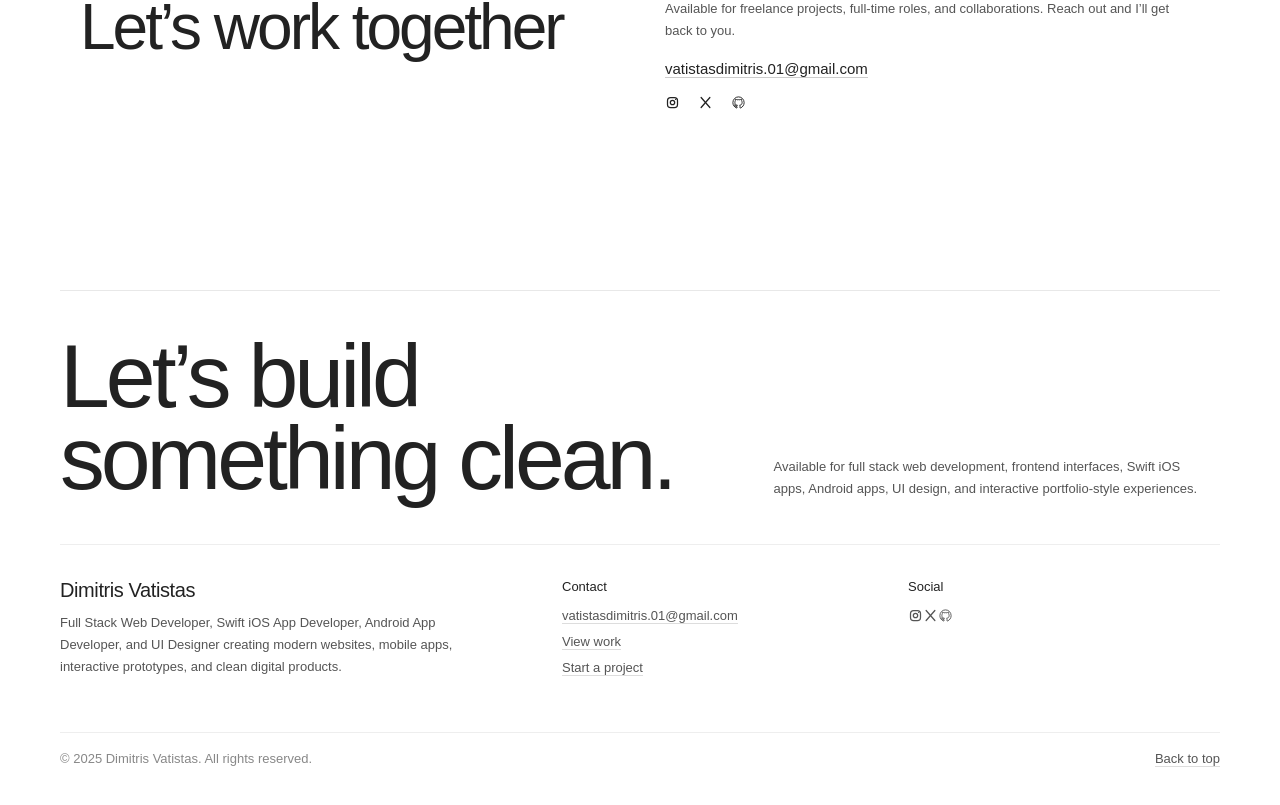
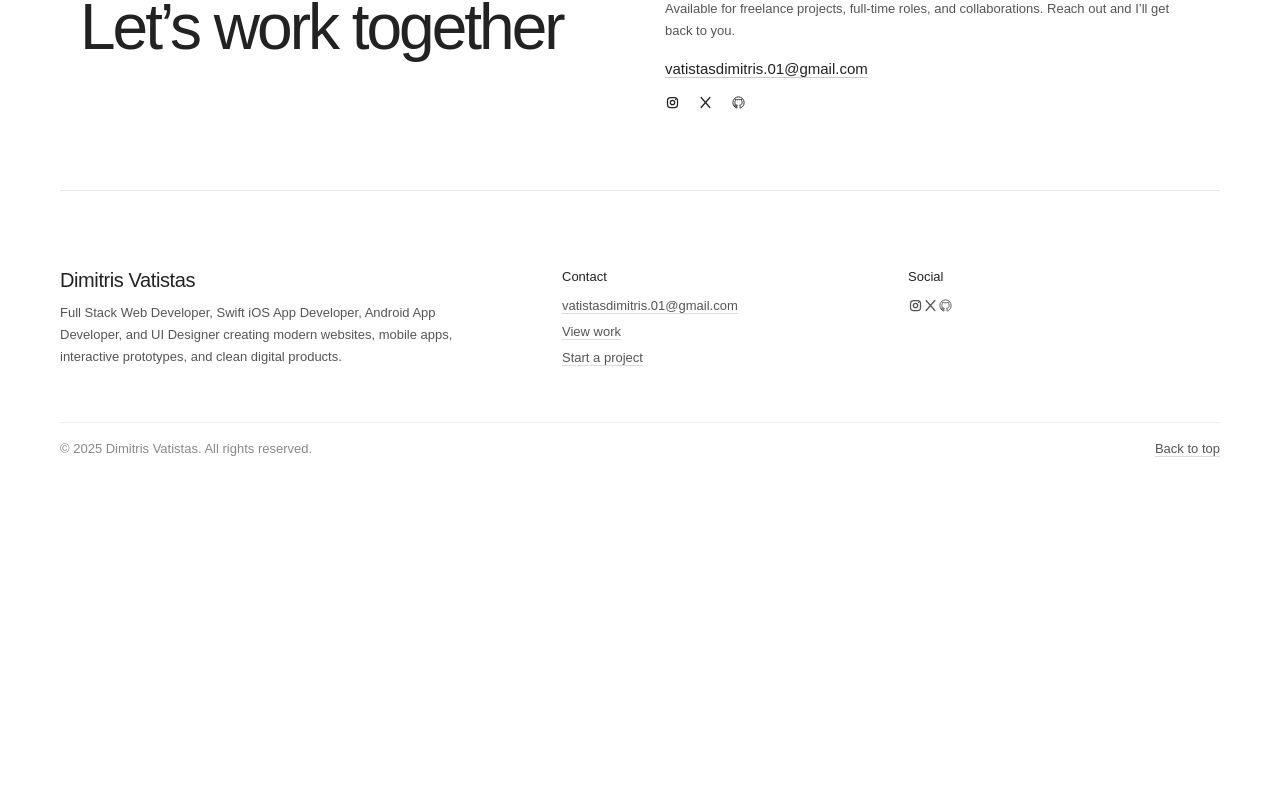
Before and after one commit to vatistasdimitris01/react-portfolio, a React (Vite) app: page / in a window 1280 px wide. Shown: the part 1640-2445 px from the top of the page. After the commit the page ends 2157 px from the top, so only its background shows below. Built offline with nearby package versions, Linux system fonts and the light colour scheme.

Commit message:
Remove duplicate footer contact CTA, clean up dead CSS

```diff
--- a/src/App.css
+++ b/src/App.css
@@ -777,35 +777,10 @@ footer a {
 }
 
 footer {
-  margin-top: 100px;
   padding-top: 44px;
   border-top: 1px solid #e8e8e8;
   color: #555;
   background: #ffffff;
-}
-
-.footer-cta {
-  display: grid;
-  grid-template-columns: 1.2fr 0.8fr;
-  gap: 44px;
-  align-items: end;
-  padding-bottom: 44px;
-  border-bottom: 1px solid #eeeeee;
-}
-
-.footer-cta h2 {
-  color: #222;
-  font-size: clamp(42px, 7vw, 96px);
-  line-height: 0.92;
-  letter-spacing: -4px;
-  font-weight: 400;
-  max-width: 780px;
-}
-
-.footer-cta p {
-  color: #555;
-  line-height: 1.7;
-  max-width: 440px;
 }
 
 .footer-main {
@@ -897,7 +872,6 @@ footer {
   header,
   .portfolio-grid,
   .contact-section-inner,
-  .footer-cta,
   .footer-main,
   .concept-showcase,
   .showcase-grid,
@@ -959,14 +933,6 @@ footer {
   .project-carousel {
     height: 430px;
     border-radius: 20px;
-  }
-
-  footer {
-    margin-top: 70px;
-  }
-
-  .footer-cta h2 {
-    letter-spacing: -2.5px;
   }
 
   .footer-bottom {
@@ -1045,7 +1011,6 @@ footer {
     padding: 50px 0;
   }
 
-  .footer-cta h2,
   .showcase-heading {
     font-size: 40px;
     letter-spacing: -1.8px;
--- a/src/components/HomePage.jsx
+++ b/src/components/HomePage.jsx
@@ -134,15 +134,6 @@ export default function HomePage({ onOpenProject }) {
       </section>
 
       <footer>
-        <div className="footer-cta">
-          <h2>Let’s build something clean.</h2>
-          <p>
-            Available for full stack web development, frontend interfaces, Swift
-            iOS apps, Android apps, UI design, and interactive portfolio-style
-            experiences.
-          </p>
-        </div>
-
         <div className="footer-main">
           <div className="footer-brand">
             <strong>Dimitris Vatistas</strong>
```
